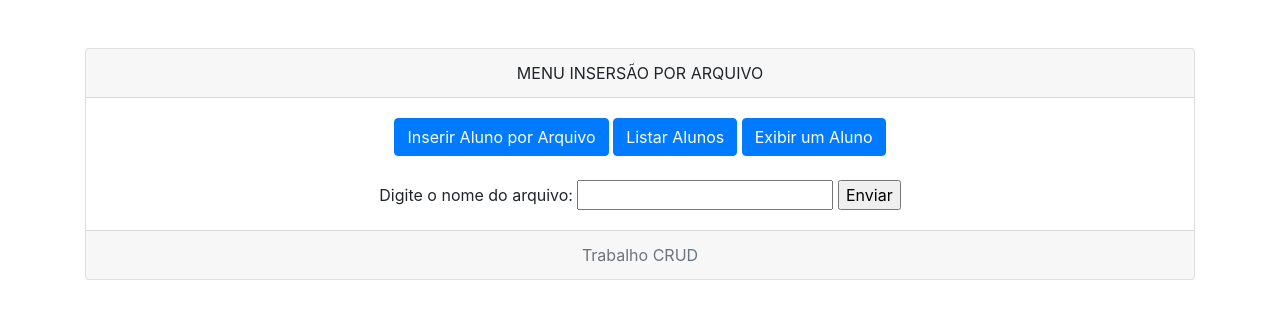
After one commit to Thalesmilegi/3DAW, a PHP site: page /inserirArquivo.php in a window 1280 px wide. The commit adds this page. Shown: the top 319 px of the page. Run offline with PHP 8.4, Linux system fonts and the light colour scheme.

Commit message:
Add files via upload

```diff
--- /dev/null
+++ b/CRUD/alunos.csv
@@ -0,0 +1,3 @@
+nome;matricula;datanascimento
+antonio carlos;20201123456;20-12-1980
+jose da silva;20201654321;15-07-2000
--- a/CRUD/buscar.php
+++ b/CRUD/buscar.php
@@ -21,6 +21,7 @@
 				</div>
 				<div class="card-body">
                     <a href="insere.php" class="btn btn-primary">Inserir Aluno</a>
+                    <a href="inserirArquivo.php" class="btn btn-primary">Inserir Aluno por Arquivo</a>
 					<a href="lista.php" class="btn btn-primary">Listar Alunos</a>
 
 					<form class="mt-2" method="POST" action="buscar.php">
--- a/CRUD/index.php
+++ b/CRUD/index.php
@@ -13,6 +13,7 @@
 				</div>
 				<div class="card-body">
 					<a href="insere.php" class="btn btn-primary">Inserir Aluno</a>
+					<a href="inserirArquivo.php" class="btn btn-primary">Inserir Aluno por Arquivo</a>
 					<a href="lista.php" class="btn btn-primary">Listar Alunos</a>
 					<a href="buscar.php" class="btn btn-primary">Exibir um Aluno</a>
 				</div>
--- a/CRUD/insere.php
+++ b/CRUD/insere.php
@@ -53,6 +53,7 @@
 					MENU INSERSÃO
 				</div>
 				<div class="card-body">
+					<a href="inserirArquivo.php" class="btn btn-primary">Inserir Aluno por Arquivo</a>
 					<a href="lista.php" class="btn btn-primary">Listar Alunos</a>
 					<a href="buscar.php" class="btn btn-primary">Exibir um Aluno</a>
 
--- /dev/null
+++ b/CRUD/inserirArquivo.php
@@ -0,0 +1,82 @@
+<?php
+if ($_SERVER["REQUEST_METHOD"] == "POST") {
+    $csv = $_POST["csv"];
+    $csvValido = 0;
+
+    if ($csv != "") {
+        $csvValido = 1;
+    }
+}
+?>
+
+<!DOCTYPE html>
+<html lang="pt-br">
+    <head>
+        <meta charset="UTF-8">
+        <title>Inserir Aluno por Arquivo</title>
+        <link rel="stylesheet" href="https://maxcdn.bootstrapcdn.com/bootstrap/4.0.0/css/bootstrap.min.css" integrity="sha384-Gn5384xqQ1aoWXA+058RXPxPg6fy4IWvTNh0E263XmFcJlSAwiGgFAW/dAiS6JXm" crossorigin="anonymous">
+    </head>
+    <body>
+        <div class="container">
+			<div class="card text-center mt-5">
+				<div class="card-header">
+					MENU INSERSÃO POR ARQUIVO
+				</div>
+				<div class="card-body">
+					<a href="inserirArquivo.php" class="btn btn-primary">Inserir Aluno por Arquivo</a>
+					<a href="lista.php" class="btn btn-primary">Listar Alunos</a>
+					<a href="buscar.php" class="btn btn-primary">Exibir um Aluno</a>
+
+                    <form class="mt-4" method="POST" action="inserirArquivo.php">
+                            Digite o nome do arquivo: <input type="text" name="csv">
+                            <input type="submit" name="submit" value="Enviar">
+                        </fieldset>
+                    </form>
+                    </div>
+				<div class="card-footer text-muted">
+					Trabalho CRUD
+				</div>
+			</div>
+
+		</div>
+
+        <?php
+
+        if ($_SERVER["REQUEST_METHOD"] == "POST")
+        {
+            if ($csvValido == 1)
+            {
+
+                include "connection.php";
+
+                $arquivo = fopen($csv,'r');
+
+                fgetcsv($arquivo,1000,";");
+
+                while($dados = fgetcsv($arquivo,1000,";"))
+                {
+
+                    $nome = $dados[0];
+                    $mat = $dados[1];
+                    $datanasc = $dados[2];
+
+                    $datanasc = implode("/",array_reverse(explode("-",$datanasc)));
+
+                    $query = mysqli_query($con, "INSERT INTO Alunos (nome, mat, datanasc) VALUES ('$nome','$mat', '$datanasc')");
+                }
+
+                if($query === TRUE)
+                {
+                    echo "<script>alert('Inserção realizada com sucesso!')</script>";
+                }
+                else{
+                    echo "<script>alert('Algo deu errado na inserção! Tente novamente.')</script>";
+                }
+            }else{
+                echo "<script>alert('Verifique o arquivo!')</script>";
+            }
+        }
+
+        ?>
+    </body>
+</html>
--- a/CRUD/lista.php
+++ b/CRUD/lista.php
@@ -16,6 +16,7 @@
 				</div>
 				<div class="card-body">
 					<a href="insere.php" class="btn btn-primary">Inserir Aluno</a>
+                    <a href="inserirArquivo.php" class="btn btn-primary">Inserir Aluno por Arquivo</a>
 					<a href="buscar.php" class="btn btn-primary">Exibir um Aluno</a>
 
                     <table class="table table-sm mt-5">
--- a/CRUD/update.php
+++ b/CRUD/update.php
@@ -6,7 +6,7 @@ if(isset($_POST['update'])){
   $id = $_POST['id'];
   $query = mysqli_query($con, "UPDATE Alunos SET nome = '$nome', mat = '$mat', datanasc = '$datanasc' WHERE id = '$id'");
   if ($query) {
-    header("location:index.php");
+    header("location:lista.php");
   }else{
     echo "<script>alert('Desculpe, atualizar a consulta não funciona')</script>";
   }
@@ -38,6 +38,7 @@ if(isset($_POST['update'])){
                 </div>
                 <div class="card-body">
                     <a href="insere.php" class="btn btn-primary">Inserir Aluno</a>
+                    <a href="inserirArquivo.php" class="btn btn-primary">Inserir Aluno Por Arquivo</a>
                     <a href="lista.php" class="btn btn-primary">Listar Alunos</a>
                     <a href="buscar.php" class="btn btn-primary">Exibir um Aluno</a>
 
```
Also changed, not shown: CRUD/leitura.php (added, +20 -0 lines).
